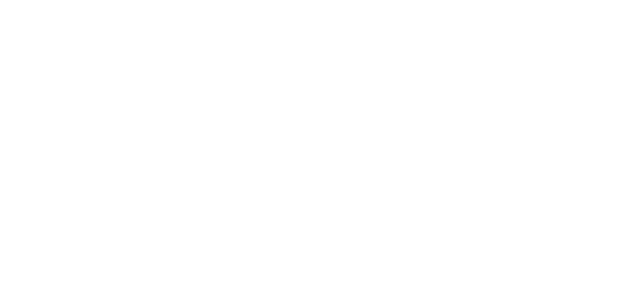
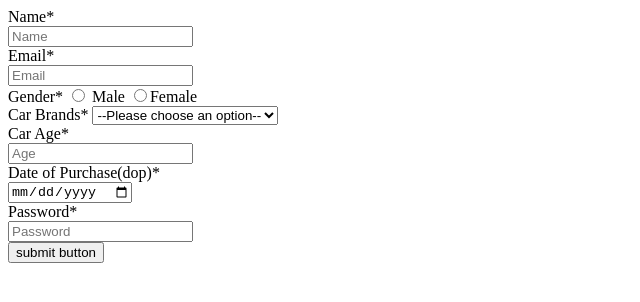
Before and after one commit to acciojob/car-insurance-form-BoonDocks-sl, a website: page main.html in a window 1280 px wide. Shown: the whole page, without its empty margins (0-640 px from the left). Drawn offline with Linux system fonts and the light colour scheme.

Commit message:
created a submission

```diff
--- a/main.html
+++ b/main.html
@@ -8,7 +8,41 @@
 
 <body>
 	<!-- the entire body must be written by student -->
-    <script type="text/javascript" src="./script.js">
+
+	<form action="/script.js" method = "post">
+		<label for="name">Name*</label><br>
+		<input type = "text" name = "name" id = "name" required placeholder="Name"><br>
+
+		<label for="email">Email*</label><br>
+        <input type="email" name="email" id="email" required placeholder="Email"> <br>
+
+		<lable for = "gender">Gender*</lable>
+		<input type="radio" name = "gender" id = "gender_m" required> Male
+		<input type="radio" name = "gender" id ="gender_f" required>Female
+		<br>
+
+		<label for ="carage">Car Brands*</label>
+		<select name = "cars" id ="carage">
+			<option value ="option" selected = "true" disabled>--Please choose an option--</option>
+			<option value = "bmw">BMW</option>
+			<option value ="audi">Audi</option>
+			<option value = "mercedez">Mercedez</option>
+		</select><br>
+
+		<label for="age"> Car Age*</label><br>
+        <input type="number" name="age" id="age" required placeholder="Age"><br>
+
+		<label for="dop">Date of Purchase(dop)*</label><br>
+        <input type="date" name="dop" id="dop" required><br>
+
+
+		<label for="password">Password*</label><br>
+        <input type="password" name="password" id="password" required placeholder="Password"><br>
+
+		<button type="submit">submit button</button>
+
+	</form>
+	<script type="text/javascript" src="./script.js">
 </script>
 
 </body>
```
